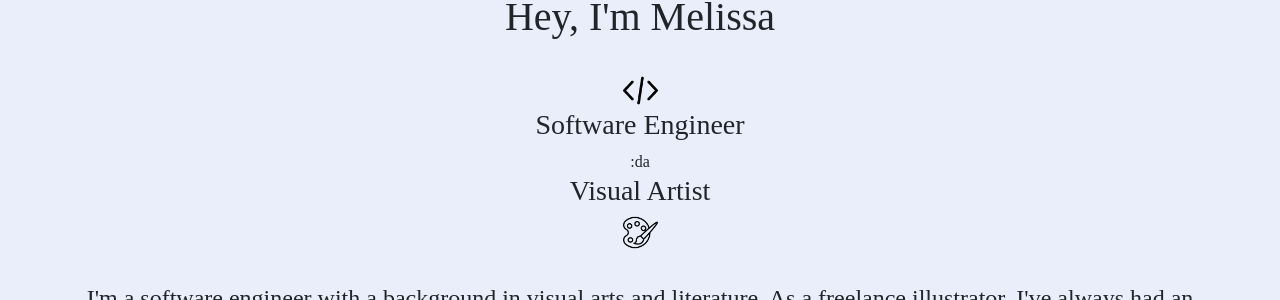
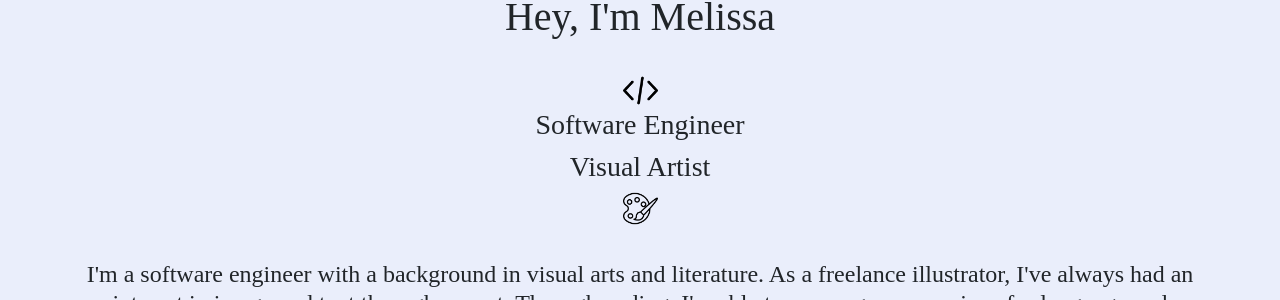
Before and after one commit to mguachun/melguachun.github.io, a React (Create React App) app: page / in a window 1280 px wide. Shown: the part 406-706 px from the top of the page. Built offline with nearby package versions, Linux system fonts and the light colour scheme; a web font is replaced by a local one.

Commit message:
typo deleted

```diff
--- a/src/Home.js
+++ b/src/Home.js
@@ -24,7 +24,7 @@ function Home() {
             <div>
             <img className="values" src={coding} />
             <h3>Software Engineer </h3>
-            :da
+
             <h3>Visual Artist</h3>
             <img className="values" src={paint}></img>
             </div>
```
